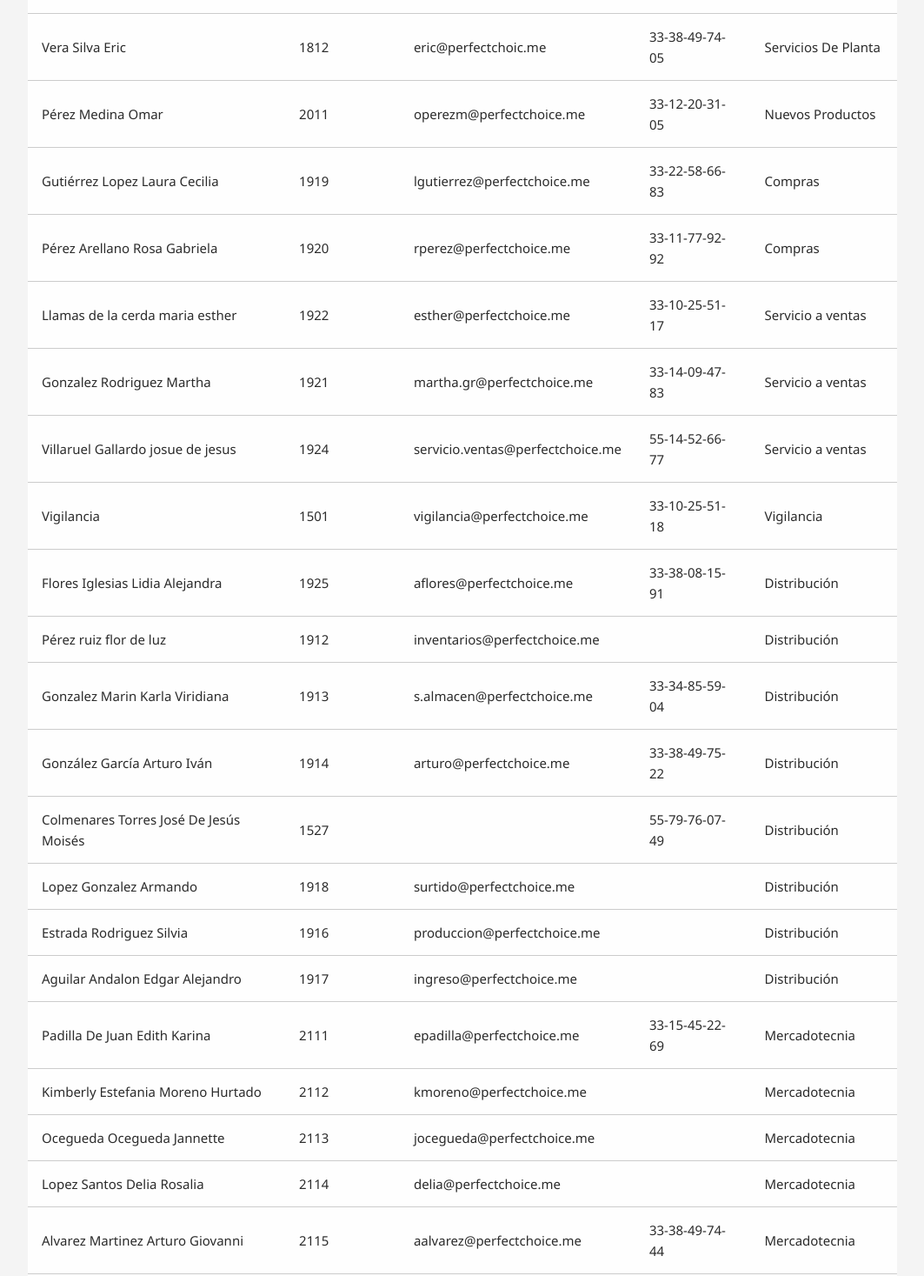
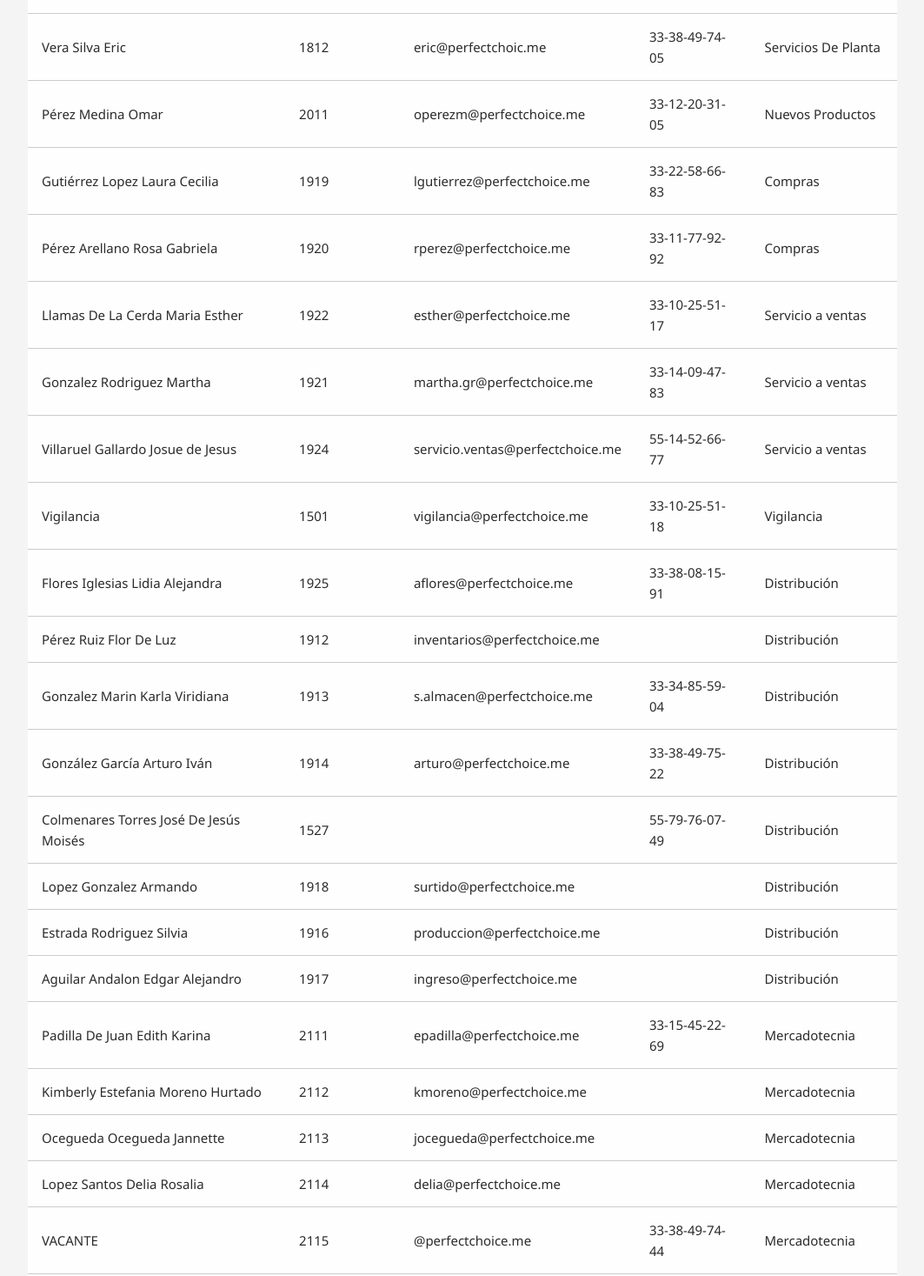
Before and after one commit to DLV19/Extensiones-PerfectChoice-2025, a React (Vite) app: page / in a window 1280 px wide. Shown: the part 1330-2797 px from the top of the page at 87% size, without its empty margins (108-1171 px from the left). Built offline with nearby package versions, Linux system fonts and the light colour scheme.

Commit message:
correccion de nombres y cambio de orientacion de barra de busqueda de contacto

```diff
--- a/public/contactos.json
+++ b/public/contactos.json
@@ -121,7 +121,7 @@
       "departamento": "Compras"
     },
     {
-      "nombre": "Llamas de la cerda maria esther",
+      "nombre": "Llamas De La Cerda Maria Esther",
       "extension": "1922",
       "correo": "esther@perfectchoice.me",
       "celular": "33-10-25-51-17",
@@ -135,7 +135,7 @@
       "departamento": "Servicio a ventas"
     },
     {
-      "nombre": "Villaruel Gallardo josue de jesus",
+      "nombre": "Villaruel Gallardo Josue de Jesus",
       "extension": "1924",
       "correo": "servicio.ventas@perfectchoice.me",
       "celular": "55-14-52-66-77",
@@ -156,7 +156,7 @@
       "departamento": "Distribución"
     },
     {
-      "nombre": "Pérez ruiz flor de luz",
+      "nombre": "Pérez Ruiz Flor De Luz",
       "extension": "1912",
       "correo": "inventarios@perfectchoice.me",
       "celular": "",
@@ -233,9 +233,9 @@
       "departamento": "Mercadotecnia"
     },
     {
-      "nombre": "Alvarez Martinez Arturo Giovanni",
+      "nombre": "VACANTE",
       "extension": "2115",
-      "correo": "aalvarez@perfectchoice.me",
+      "correo": "@perfectchoice.me",
       "celular": "33-38-49-74-44",
       "departamento": "Mercadotecnia"
     },
--- a/src/App.jsx
+++ b/src/App.jsx
@@ -106,11 +106,11 @@ function App() {
 
 
       {/* 🎛️ Filtros */}
+      <Buscador busqueda={busqueda} setBusqueda={setBusqueda} />
       <FiltroDepartamento
         departamento={departamento}
         setDepartamento={setDepartamento}
       />
-      <Buscador busqueda={busqueda} setBusqueda={setBusqueda} />
 
       {/* 📊 Tabla de resultados */}
       <TablaContactos contactos={contactosFiltrados} />
```
